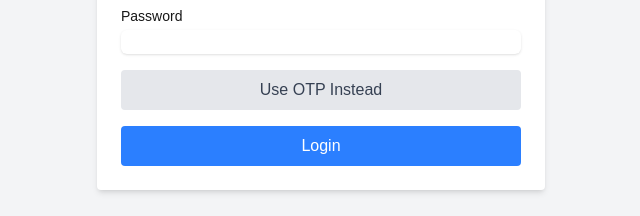
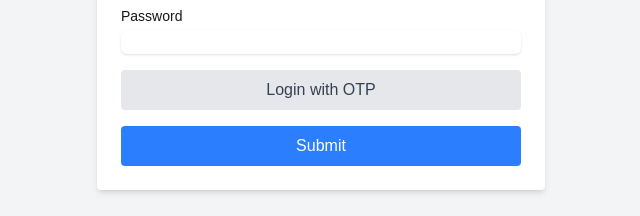
Before and after one commit to Haarush2006/Music, a Next.js app: page /login in a window 1280 px wide. Shown: the part 370-586 px from the top of the page, without its empty margins (319-959 px from the left). Built offline with nearby package versions, Linux system fonts and the light colour scheme.

Commit message:
added login with otp with resend

```diff
--- a/package.json
+++ b/package.json
@@ -10,6 +10,7 @@
   },
   "dependencies": {
     "@react-email/components": "^0.5.7",
+    "@react-email/render": "^1.4.0",
     "@types/bcrypt": "^6.0.0",
     "axios": "^1.13.1",
     "bcrypt": "^6.0.0",
--- a/src/app/api/generateOtp/route.ts
+++ b/src/app/api/generateOtp/route.ts
@@ -2,6 +2,8 @@ import { NextResponse } from "next/server";
 import { UserModel } from "@/schema/user";
 import mongoose from "mongoose";
 import connectdb from "@/lib/connectdb";
+import { sendOtpToMail } from "@/lib/sendOtpToMail";
+
 
 export async function POST(req: Request) {
   try {
@@ -38,10 +40,19 @@ export async function POST(req: Request) {
         user.verifyCode
     )
 
+    if(!emailOtp.success){
+
+      return NextResponse.json({
+        success: false,
+        message: "OTP generation failed",
+      });
+    }
     return NextResponse.json({
       success: true,
-      message: "OTP generated and sent successfully",
+      message: "OTP generated and sent",
     });
+
+
   } catch (error) {
     console.error(error);
     return NextResponse.json(
--- a/src/app/login/page.tsx
+++ b/src/app/login/page.tsx
@@ -3,30 +3,72 @@
 import { useState } from "react";
 import { signIn } from "next-auth/react";
 import { useRouter } from "next/navigation";
+import axios from "axios";
 
 const LoginPage = () => {
   const [identifier, setIdentifier] = useState("");
   const [password, setPassword] = useState("");
+  const [useOtp, setUseOtp] = useState(false);
   const [otp, setOtp] = useState("");
-  const [useOtp, setUseOtp] = useState(false);
   const [error, setError] = useState("");
+  const [success, setSuccess] = useState("");
   const router = useRouter();
 
   const handleSubmit = async (e: React.FormEvent) => {
     e.preventDefault();
     setError("");
 
-    const result = await signIn("credentials", {
+    if (!identifier) {
+      setError("Please enter your email or mobile number first.");
+      return;
+    }
+
+    try {
+      const credentials: {
+        identifier: string;
+        redirect: boolean;
+        password?: string;
+        otp?: string;
+      } = {
         identifier,
-      password: useOtp ? undefined : password,
-      otp: useOtp ? otp : undefined,
         redirect: false,
-    });
+      };
+
+      if (useOtp) {
+        credentials.otp = otp;
+      } else {
+        credentials.password = password;
+      }
+
+      const result = await signIn("credentials", credentials);
 
       if (result?.error) {
         setError(result.error);
       } else {
-      router.push("/dashboard"); // Redirect to a dashboard or home page
+        router.push("/"); // Redirect to dashboard
+      }
+    } catch (err) {
+      setError("An error occurred. Please try again.");
+    }
+  };
+
+  const handleGenerateOtp = async () => {
+    setError("");
+    setSuccess("");
+
+    if (!identifier) {
+      setError("Please enter your email or mobile number first.");
+      return;
+    }
+    try {
+      const response = await axios.post("/api/generateOtp", {
+        identifier,
+      });
+
+      setSuccess(response.data.message || "OTP sent successfully!");
+      setUseOtp(true); // Switch to OTP mode after generating OTP
+    } catch (err: any) {
+      setError(err.response?.data?.message || "Failed to generate OTP");
     }
   };
 
@@ -39,6 +81,7 @@ const LoginPage = () => {
         <h1 className="text-2xl font-bold mb-4">Login</h1>
 
         {error && <p className="text-red-500 mb-4">{error}</p>}
+        {success && <p className="text-green-500 mb-4">{success}</p>}
 
         <div className="mb-4">
           <label htmlFor="identifier" className="block text-sm font-medium">
@@ -87,20 +130,30 @@ const LoginPage = () => {
         )}
 
         <div className="mb-4">
+          {useOtp ? (
             <button
               type="button"
-            onClick={() => setUseOtp(!useOtp)}
+              onClick={() => setUseOtp(false)}
               className="w-full bg-gray-200 text-gray-700 py-2 px-4 rounded hover:bg-gray-300"
             >
-            {useOtp ? "Use Password Instead" : "Use OTP Instead"}
+              Login with Password
             </button>
+          ) : (
+            <button
+              type="button"
+              onClick={handleGenerateOtp}
+              className="w-full bg-gray-200 text-gray-700 py-2 px-4 rounded hover:bg-gray-300"
+            >
+              Login with OTP
+            </button>
+          )}
         </div>
 
         <button
           type="submit"
           className="w-full bg-blue-500 text-white py-2 px-4 rounded hover:bg-blue-600"
         >
-          Login
+          Submit
         </button>
       </form>
     </div>
--- a/src/lib/sendOtpToMail.tsx
+++ b/src/lib/sendOtpToMail.tsx
@@ -1,21 +1,27 @@
 import { resend } from "@/lib/resend";
 import loginOtpTemplate from "./loginOtpTemplate";
+import { apiResponse } from "./types/apiresponse";
+import { render } from "@react-email/render";
 
-export async function sendVerificationMail(
+
+export async function sendOtpToMail(
     email: string,
     username: string,
     VerifyCode: string
-){
+): Promise<apiResponse>{
     try{
+        const htmlContent = await render(
+            loginOtpTemplate({
+                username,
+                otp: VerifyCode,
+            })
+        );
 
         const response = await resend.emails.send({
             from: 'onboarding@resend.dev',
             to: email,
             subject: 'Anonymous Chat App OTP',
-            react: loginOtpTemplate({
-                username,
-                otp: VerifyCode
-            })
+            html: htmlContent
         });
 
         // Log response for debugging delivery / API issues
--- /dev/null
+++ b/src/lib/types/apiresponse.ts
@@ -0,0 +1,7 @@
+
+
+export interface apiResponse {
+    success : boolean,
+    message : String
+
+}
```
Also changed, not shown: 1 other file (tests, documents, lock files or other folders). Lines whose indentation alone changed are shown as unchanged.
